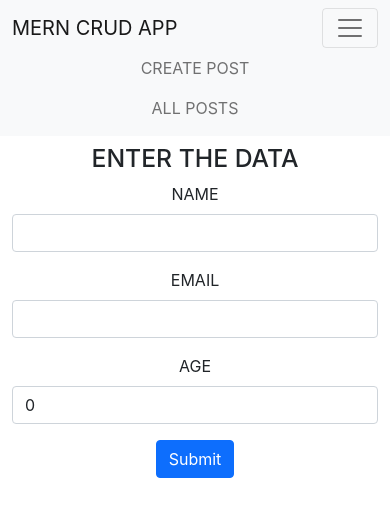
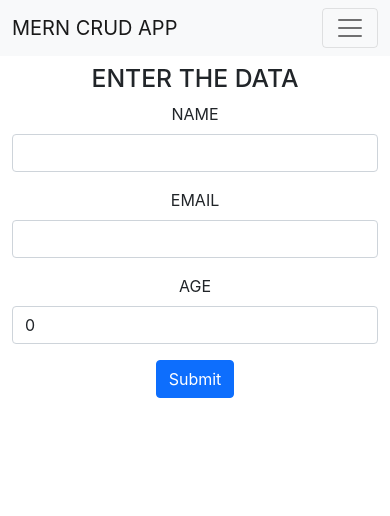
Before and after one commit to Mitesh2020/MERN-CRUD-APP-FRONTEND, a React (Create React App) app: page / in a window 390 px wide. Shown: the top 516 px of the page. Built offline with nearby package versions, Linux system fonts and the light colour scheme.

Commit message:
Update Navbar.css

```diff
--- a/src/components/Navbar.css
+++ b/src/components/Navbar.css
@@ -1,6 +1,13 @@
 /* navbar.css */
+.navbar-collapse {
+  /* Optional styles for the collapsed state (consider using Bootstrap's `show` class for initial visibility) */
+}
+
 @media (max-width: 768px) {
-  .navbar-collapse.collapse {
-    display: block !important; /* Force display on collapse */
+  .navbar-nav {
+    /* Optional styles for navigation links on smaller screens */
+    flex-direction: column; /* Stack links vertically */
+    align-items: center; /* Center links horizontally */
+    margin-top: 1rem; /* Add some margin for better spacing */
   }
 }
```
